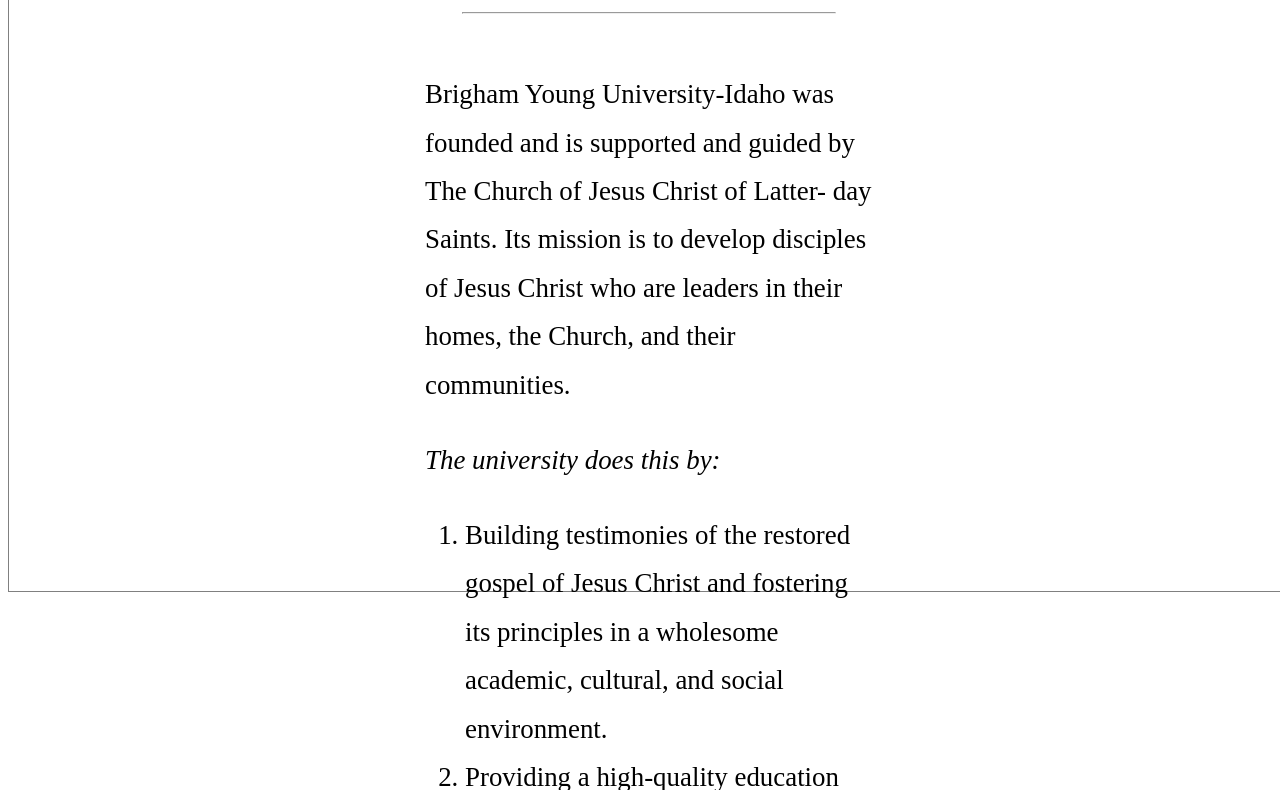
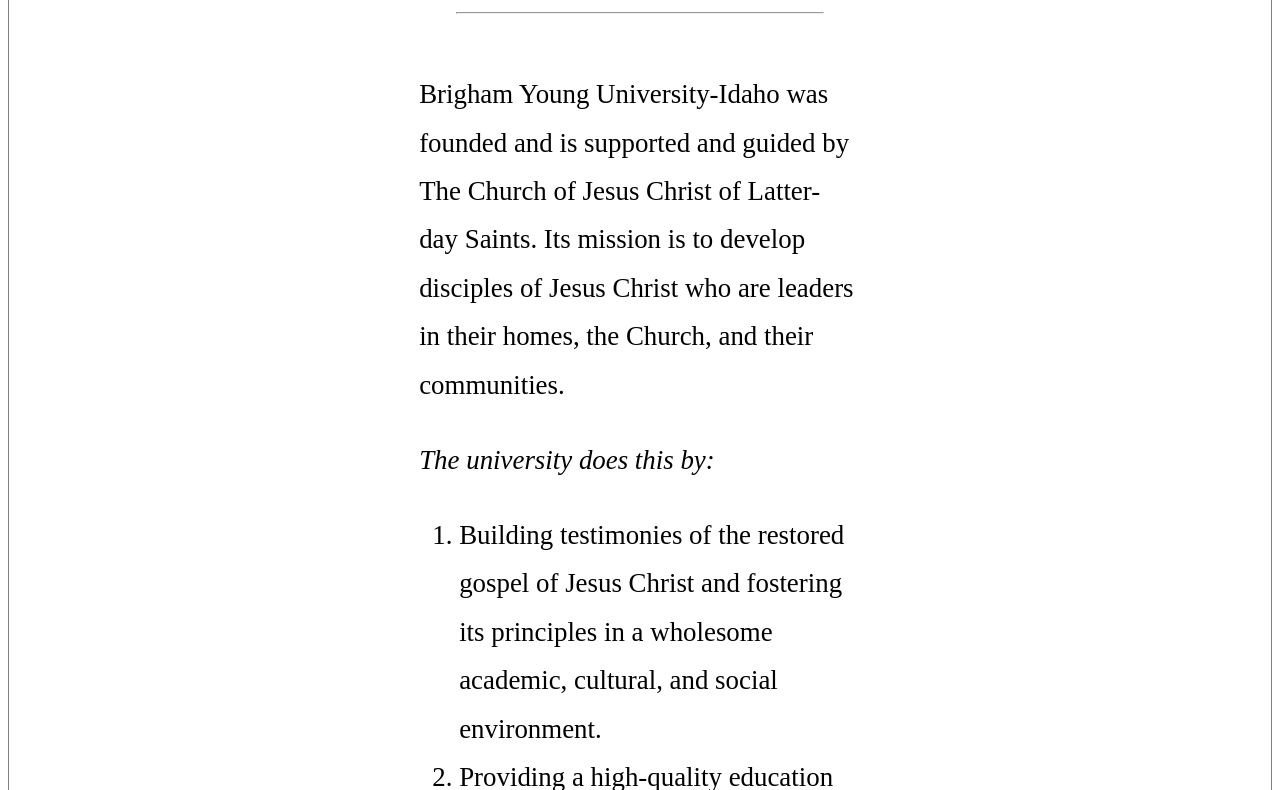
Before and after one commit to akylem100/wdd131, a plain HTML site: page mission/index.html in a window 1280 px wide. Shown: the part 268-1058 px from the top of the page. Drawn offline with Linux system fonts and the light colour scheme.

Commit message:
fixed the border

```diff
--- a/mission/styles/styles.css
+++ b/mission/styles/styles.css
@@ -4,8 +4,7 @@ html {
 
 body {
     padding-top: 50px;
-    height: 100%;
-    width: 100%;
+    padding-bottom: 50px;
     border: 1px solid gray;
 
 }
```
